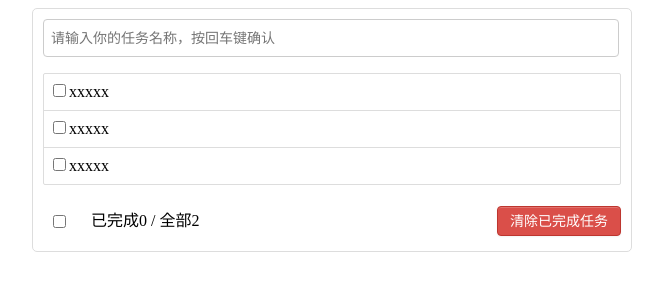
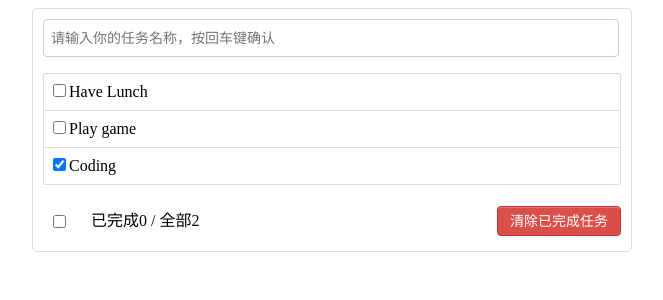
Before and after one commit to ryan9102/React_todoList, a React (Create React App) app: page / in a window 1280 px wide. Shown: the top 300 px of the page, without its empty margins (308-971 px from the left). Built offline with nearby package versions, Linux system fonts and the light colour scheme.

Commit message:
static list shown

```diff
--- a/src/App.jsx
+++ b/src/App.jsx
@@ -5,12 +5,22 @@ import Footer from './components/Footer'
 import './App.css'
 
 export default class App extends Component {
+
+  state = {
+    todos:[
+      {id:'001',name:"Have Lunch", done:false},
+      {id:'002',name:"Play game", done:false},
+      {id:'003',name:"Coding", done:true},
+    ]
+
+  }
+
   render() {
     return (
       <div className="todo-container">
         <div className="todo-wrap">
           <Header/>
-          <List/>
+          <List todos={this.state.todos}/>
           <Footer/>
         </div>
   </div>
--- a/src/components/Item/index.jsx
+++ b/src/components/Item/index.jsx
@@ -2,12 +2,18 @@ import React, { Component } from 'react'
 import './index.css'
 
 export default class Item extends Component {
+
+  handleCheck = ()=>{
+    console.log(1)
+  }
+
     render() {
+      const {name,done} = this.props
         return (
             <li>
             <label>
-              <input type="checkbox"/>
-              <span>xxxxx</span>
+              <input type="checkbox" checked={done} onChange={this.handleCheck}/>
+              <span>{name}</span>
             </label>
             <button className="btn btn-danger" style={{display:'none'}}>删除</button>
           </li>
--- a/src/components/List/index.jsx
+++ b/src/components/List/index.jsx
@@ -4,11 +4,14 @@ import './index.css'
 
 export default class List extends Component {
     render() {
+        const {todos} = this.props
         return (
             <ul className="todo-main">
-            <Item/>
-            <Item/>
-            <Item/>
+            {
+                todos.map((todoObj)=>{
+                    return <Item key={todoObj.id}{...todoObj}/>
+                })
+            }
           </ul>
         )
     }
```
